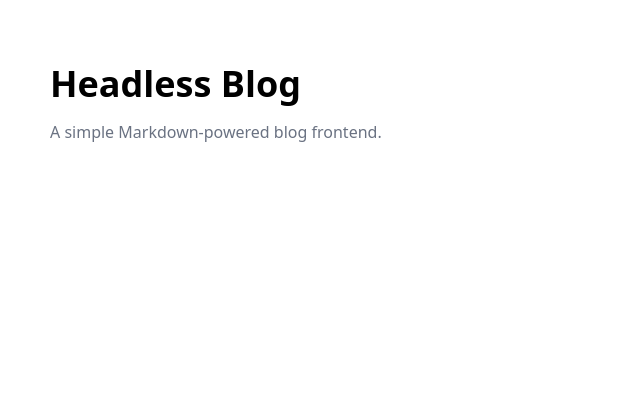
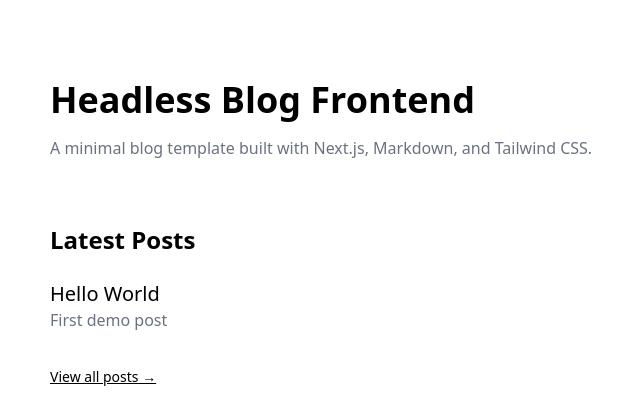
Before and after one commit to taman1990/headless-blog, a Next.js app: page / in a window 1280 px wide. Shown: the top 420 px of the page, without its empty margins (206-846 px from the left). Built offline with nearby package versions, Linux system fonts and the light colour scheme.

Commit message:
Show latest blog posts on homepage

```diff
--- a/src/app/page.tsx
+++ b/src/app/page.tsx
@@ -1,10 +1,52 @@
-export default function Home() {
+import Link from "next/link";
+import { getAllPosts } from "@/lib/posts";
+
+export default function HomePage() {
+  const posts = getAllPosts().slice(0, 3); // latest 3 posts
+
   return (
-    <main className="max-w-3xl mx-auto py-16">
-      <h1 className="text-4xl font-bold">Headless Blog</h1>
-      <p className="mt-4 text-gray-500">
-        A simple Markdown-powered blog frontend.
-      </p>
+    <main className="max-w-3xl mx-auto py-20">
+      {/* Intro */}
+      <section className="mb-16">
+        <h1 className="text-4xl font-bold mb-4">
+          Headless Blog Frontend
+        </h1>
+        <p className="text-gray-500">
+          A minimal blog template built with Next.js, Markdown, and Tailwind CSS.
+        </p>
+      </section>
+
+      {/* Latest posts */}
+      <section>
+        <h2 className="text-2xl font-semibold mb-6">
+          Latest Posts
+        </h2>
+
+        <ul className="space-y-6">
+          {posts.map((post) => (
+            <li key={post.slug}>
+              <Link
+                href={`/blog/${post.slug}`}
+                className="text-xl font-medium hover:underline"
+              >
+                {post.title}
+              </Link>
+              <p className="text-gray-500">
+                {post.description}
+              </p>
+            </li>
+          ))}
+        </ul>
+
+        <div className="mt-8">
+          <Link
+            href="/blog"
+            className="text-sm underline"
+          >
+            View all posts →
+          </Link>
+        </div>
+      </section>
     </main>
   );
 }
```
